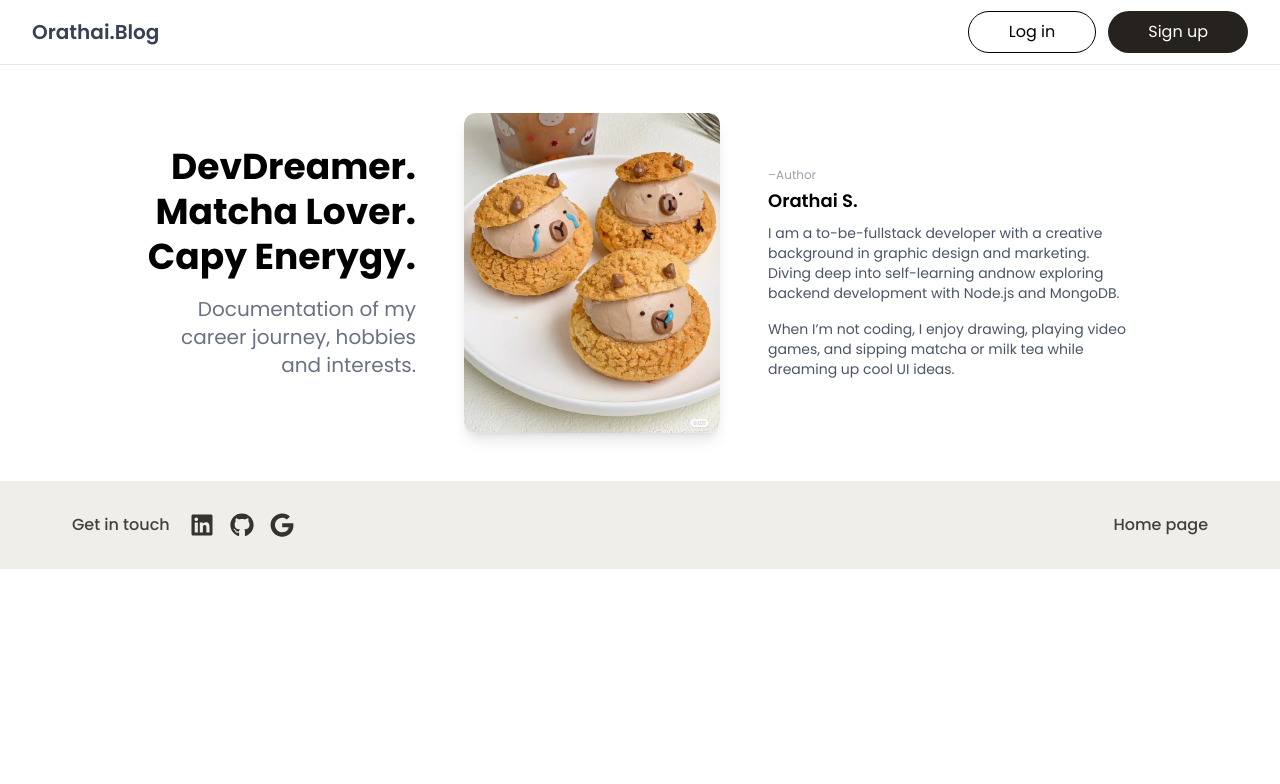
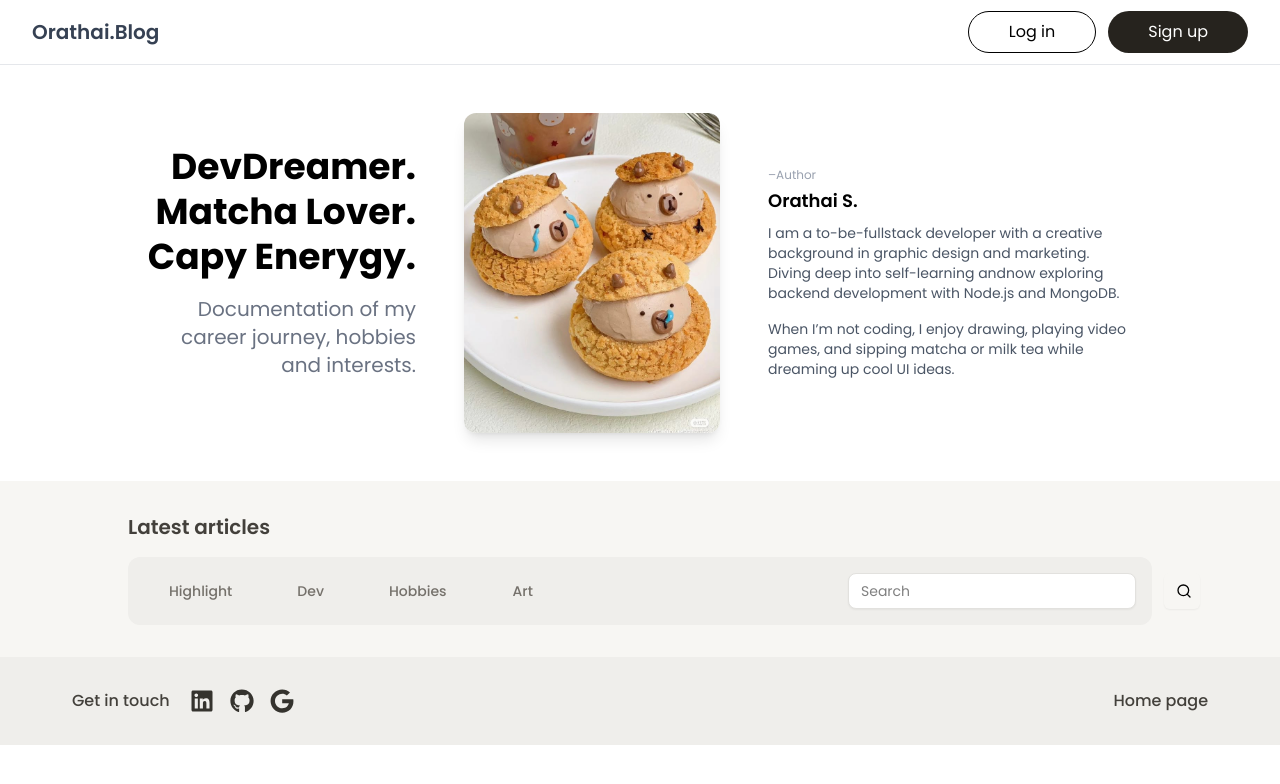
Before and after one commit to tatchunari/mayom-personal-blog, a React (Vite) app: page / in a window 1280 px wide. Shown: the top 784 px of the page. Built offline with nearby package versions, Linux system fonts and the light colour scheme.

Commit message:
feat: add ArticleSection navbar

```diff
--- a/src/App.css
+++ b/src/App.css
@@ -4,5 +4,4 @@
 #root {
   max-width: 1280px;
   margin: 0 auto;
-  text-align: center;
 }
--- a/src/App.jsx
+++ b/src/App.jsx
@@ -2,6 +2,7 @@
 import Navbar from './components/Navbar'
 import HeroSection from './components/HeroSection'
 import Footer from './components/Footer'
+import ArticleSection from './components/ArticleSection'
 
 function App() {
 
@@ -10,6 +11,7 @@
     <div className="flex flex-col">
       <Navbar/>
       <HeroSection/>
+      <ArticleSection />
       <Footer />
     </div>
     </>
--- a/src/components/ArticleSection.jsx
+++ b/src/components/ArticleSection.jsx
@@ -0,0 +1,61 @@
+import { Input } from "@/components/ui/input";
+import { Button } from "@/components/ui/button";
+import { Search } from "lucide-react";
+
+const ArticleSection = () => {
+  return (
+    <section className="w-full bg-[#f7f6f3] py-8 px-2 md:px-0">
+      <div className="max-w-5xl mx-auto">
+        <h2 className="font-semibold text-xl mb-4 text-[#43403B]">Latest articles</h2>
+        <div className="bg-[#efeeeb] rounded-xl p-4 flex flex-col md:flex-row md:items-center gap-4 md:gap-0 justify-between">
+          {/* Category navbar */}
+          <nav className="flex gap-2 md:gap-4 flex-wrap">
+            <Button
+              variant="ghost"
+              className="rounded-lg px-6 py-2 font-medium text-[#75716B] hover:text-[#43403B] hover:bg-[#d8d6d1] border border-transparent"
+            >
+              Highlight
+            </Button>
+            <Button
+              variant="ghost"
+              className="rounded-lg px-6 py-2 font-medium text-[#75716B] hover:text-[#43403B] hover:bg-[#d8d6d1]"
+            >
+              Dev
+            </Button>
+            <Button
+              variant="ghost"
+              className="rounded-lg px-6 py-2 font-medium text-[#75716B] hover:text-[#43403B] bg-transparent hover:bg-[#d8d6d1] border border-transparent"
+            >
+              Hobbies
+            </Button>
+            <Button
+              variant="ghost"
+              className="rounded-lg px-6 py-2 font-medium text-[#75716B] hover:text-[#43403B] bg-transparent hover:bg-[#d8d6d1] border border-transparent"
+            >
+              Art
+            </Button>
+          </nav>
+          {/* Search box */}
+          <form className="w-full md:w-72 flex items-center mt-2 md:mt-0">
+            <Input
+              type="text"
+              placeholder="Search"
+              className="rounded-lg bg-white border border-[#e2e1de] focus:ring-0 pr-10 relative"
+            />
+            <Button
+              type="submit"
+              size="icon"
+              className="absolute right-4 md:right-20 bg-transparent hover:bg-transparent text-[#43403B]"
+              tabIndex={-1}
+              aria-label="Search"
+            >
+            </Button>
+            <Search className="w-4 h-4 absolute right-22" />
+          </form>
+        </div>
+      </div>
+    </section>
+  );
+}
+
+export default ArticleSection
--- /dev/null
+++ b/src/components/ui/button.jsx
@@ -0,0 +1,55 @@
+import * as React from "react"
+import { Slot } from "@radix-ui/react-slot"
+import { cva } from "class-variance-authority";
+
+import { cn } from "@/lib/utils"
+
+const buttonVariants = cva(
+  "inline-flex items-center justify-center gap-2 whitespace-nowrap rounded-md text-sm font-medium transition-all disabled:pointer-events-none disabled:opacity-50 [&_svg]:pointer-events-none [&_svg:not([class*='size-'])]:size-4 shrink-0 [&_svg]:shrink-0 outline-none focus-visible:border-ring focus-visible:ring-ring/50 focus-visible:ring-[3px] aria-invalid:ring-destructive/20 dark:aria-invalid:ring-destructive/40 aria-invalid:border-destructive",
+  {
+    variants: {
+      variant: {
+        default:
+          "bg-primary text-primary-foreground shadow-xs hover:bg-primary/90",
+        destructive:
+          "bg-destructive text-white shadow-xs hover:bg-destructive/90 focus-visible:ring-destructive/20 dark:focus-visible:ring-destructive/40 dark:bg-destructive/60",
+        outline:
+          "border bg-background shadow-xs hover:bg-accent hover:text-accent-foreground dark:bg-input/30 dark:border-input dark:hover:bg-input/50",
+        secondary:
+          "bg-secondary text-secondary-foreground shadow-xs hover:bg-secondary/80",
+        ghost:
+          "hover:bg-accent hover:text-accent-foreground dark:hover:bg-accent/50",
+        link: "text-primary underline-offset-4 hover:underline",
+      },
+      size: {
+        default: "h-9 px-4 py-2 has-[>svg]:px-3",
+        sm: "h-8 rounded-md gap-1.5 px-3 has-[>svg]:px-2.5",
+        lg: "h-10 rounded-md px-6 has-[>svg]:px-4",
+        icon: "size-9",
+      },
+    },
+    defaultVariants: {
+      variant: "default",
+      size: "default",
+    },
+  }
+)
+
+function Button({
+  className,
+  variant,
+  size,
+  asChild = false,
+  ...props
+}) {
+  const Comp = asChild ? Slot : "button"
+
+  return (
+    <Comp
+      data-slot="button"
+      className={cn(buttonVariants({ variant, size, className }))}
+      {...props} />
+  );
+}
+
+export { Button, buttonVariants }
--- /dev/null
+++ b/src/components/ui/input.jsx
@@ -0,0 +1,24 @@
+import * as React from "react"
+
+import { cn } from "@/lib/utils"
+
+function Input({
+  className,
+  type,
+  ...props
+}) {
+  return (
+    <input
+      type={type}
+      data-slot="input"
+      className={cn(
+        "file:text-foreground placeholder:text-muted-foreground selection:bg-primary selection:text-primary-foreground dark:bg-input/30 border-input flex h-9 w-full min-w-0 rounded-md border bg-transparent px-3 py-1 text-base shadow-xs transition-[color,box-shadow] outline-none file:inline-flex file:h-7 file:border-0 file:bg-transparent file:text-sm file:font-medium disabled:pointer-events-none disabled:cursor-not-allowed disabled:opacity-50 md:text-sm",
+        "focus-visible:border-ring focus-visible:ring-ring/50 focus-visible:ring-[3px]",
+        "aria-invalid:ring-destructive/20 dark:aria-invalid:ring-destructive/40 aria-invalid:border-destructive",
+        className
+      )}
+      {...props} />
+  );
+}
+
+export { Input }
```
